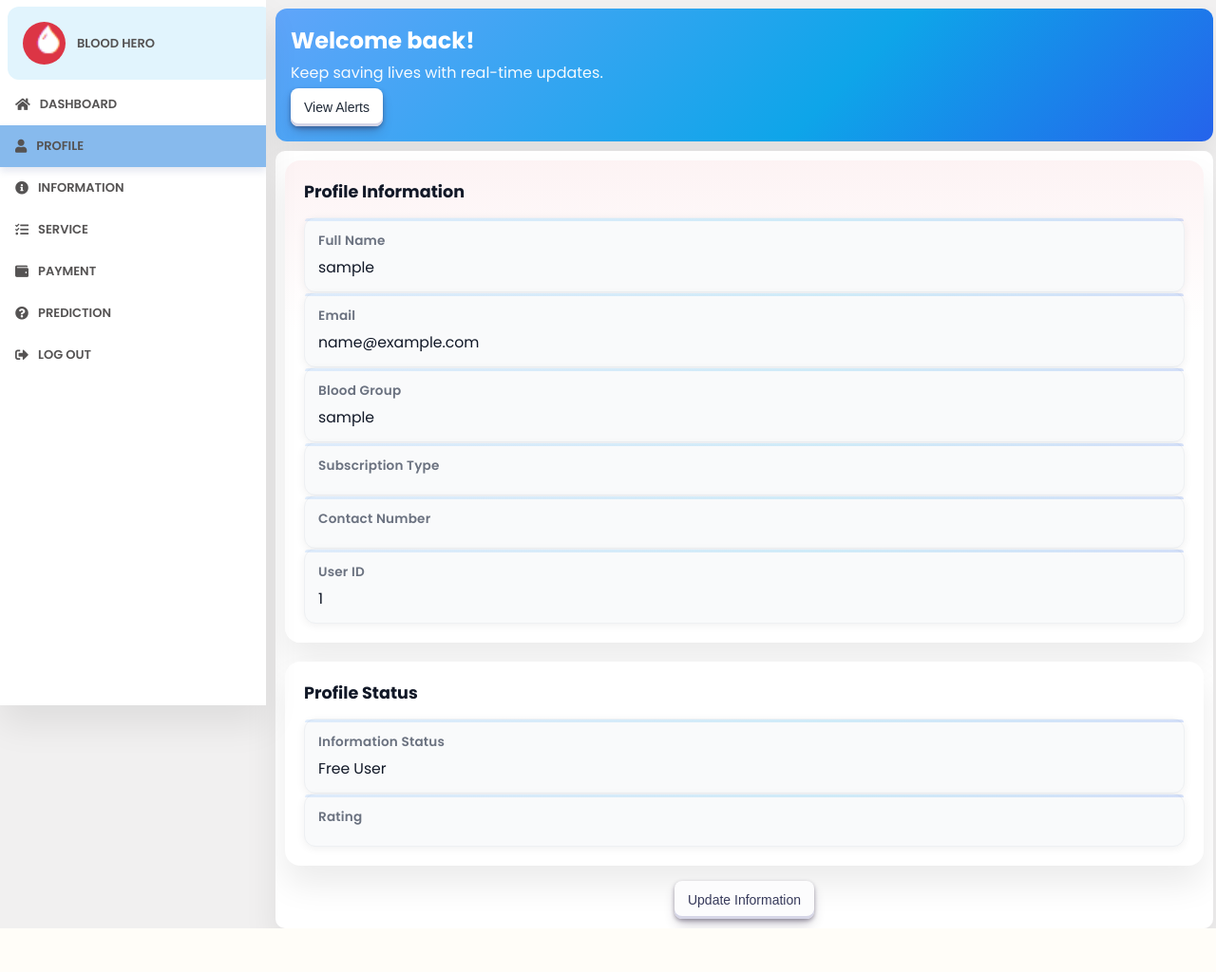
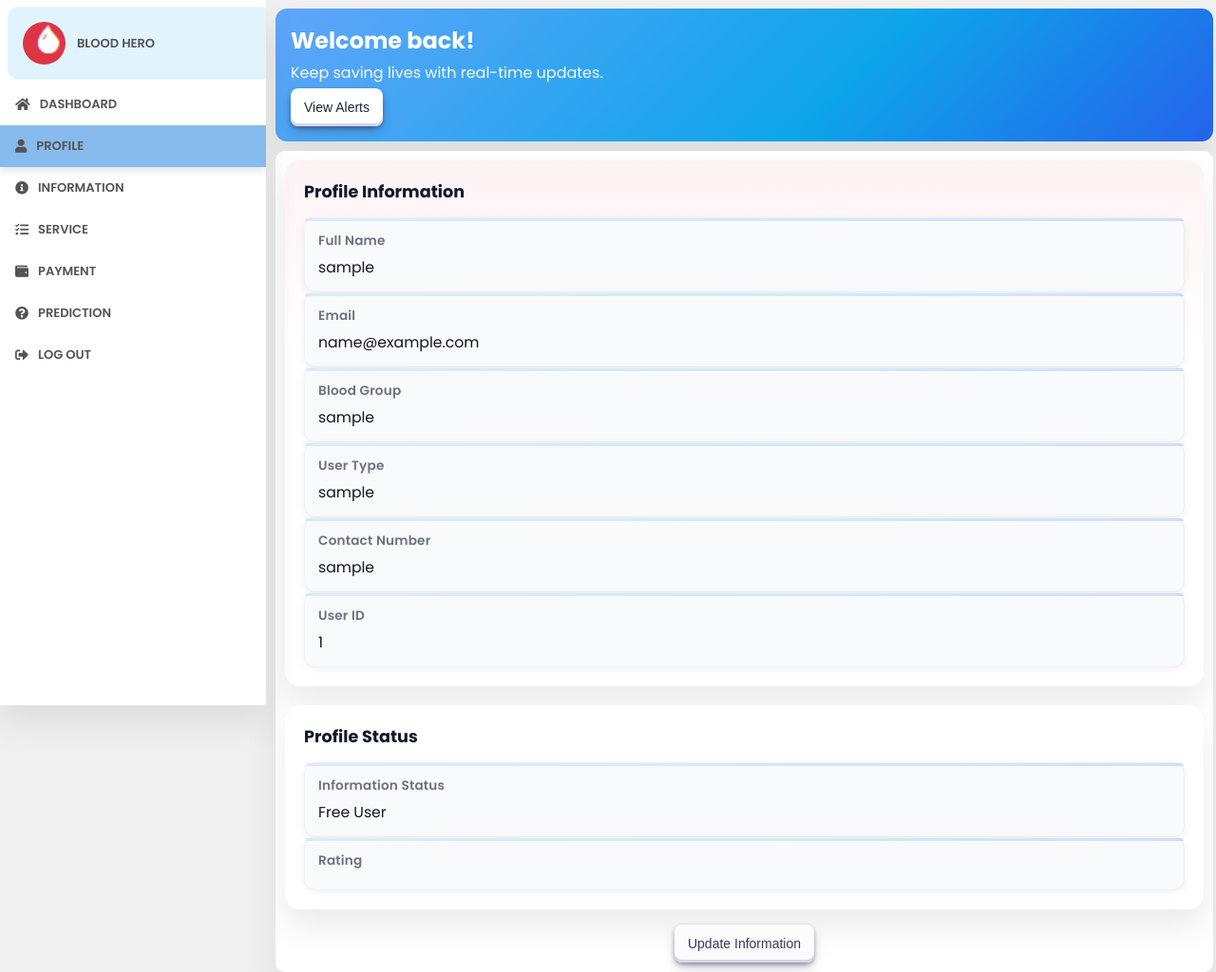
Before and after one commit to hasibhasan-github/IUB_CSE309_WebApplication_Blood_Donation_Management_System, a Flask app: page /Hprofile in a window 1280 px wide. Shown: the part 57-1081 px from the top of the page at 95% size. Before the commit the page ends 1035 px from the top, so only its background shows below. Run offline with Flask 3, Linux system fonts and the light colour scheme; the visitor is signed in with stand-in values (Sample User, id 1).

Commit message:
@hasibhasan-github

```diff
--- a/website/templates/HeroProfile.html
+++ b/website/templates/HeroProfile.html
@@ -48,15 +48,15 @@ Dashboard • Blood Donation
             <p>{{ user.bloodgroup }}</p>
           </div>
           <div class="data">
-            <h4>Subscription Type</h4>
-            <p>{{ user.userType }}</p>
+            <h4>User Type</h4>
+            <p>{{ user.userRole }}</p>
           </div>
         </div>
 
         <div class="info_data">
           <div class="data">
             <h4>Contact Number</h4>
-            <p>{{ user.contactNumber }}</p>
+            <p>{{ user.phone }}</p>
           </div>
           <div class="data">
             <h4>User ID</h4>
```
